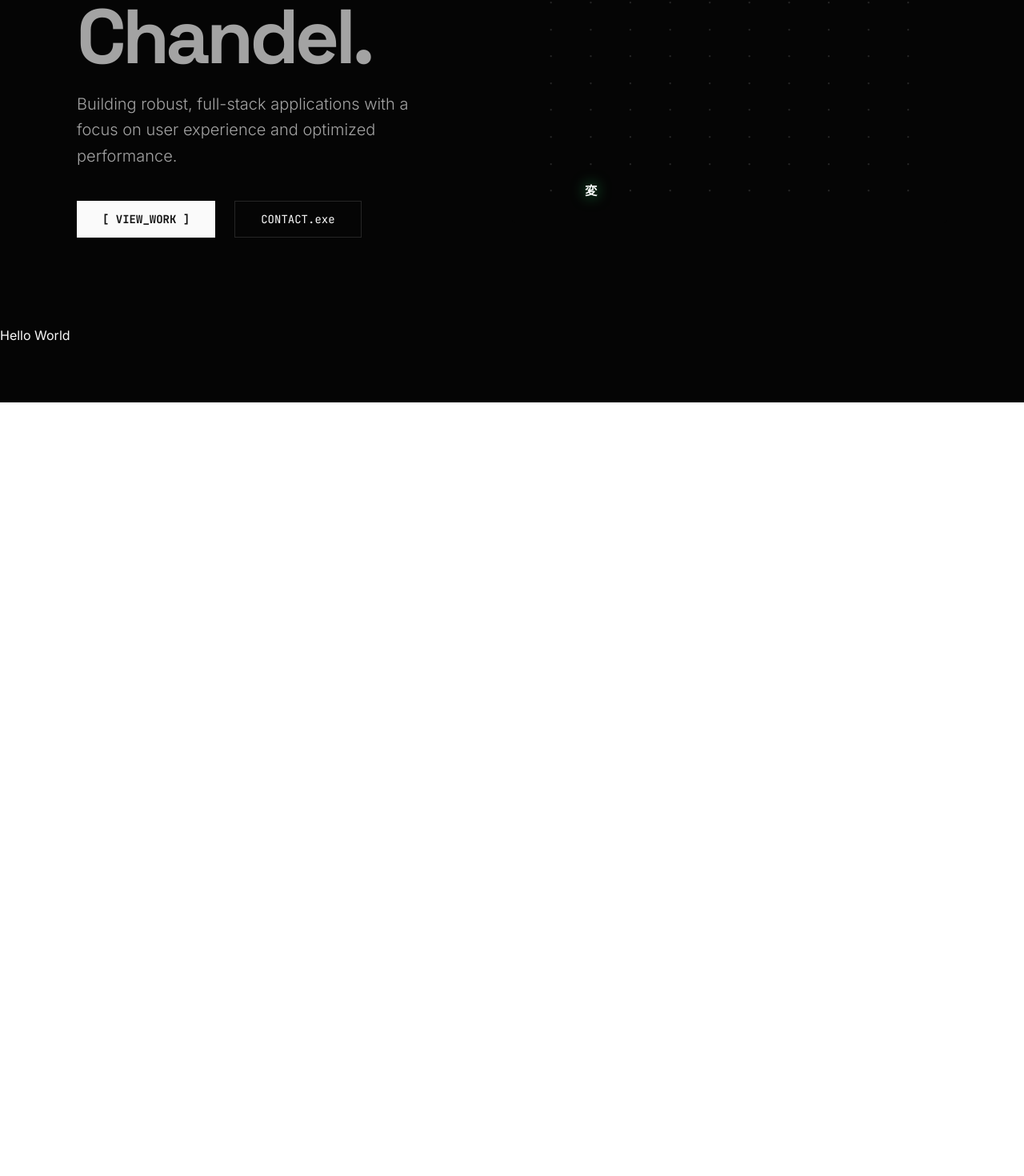
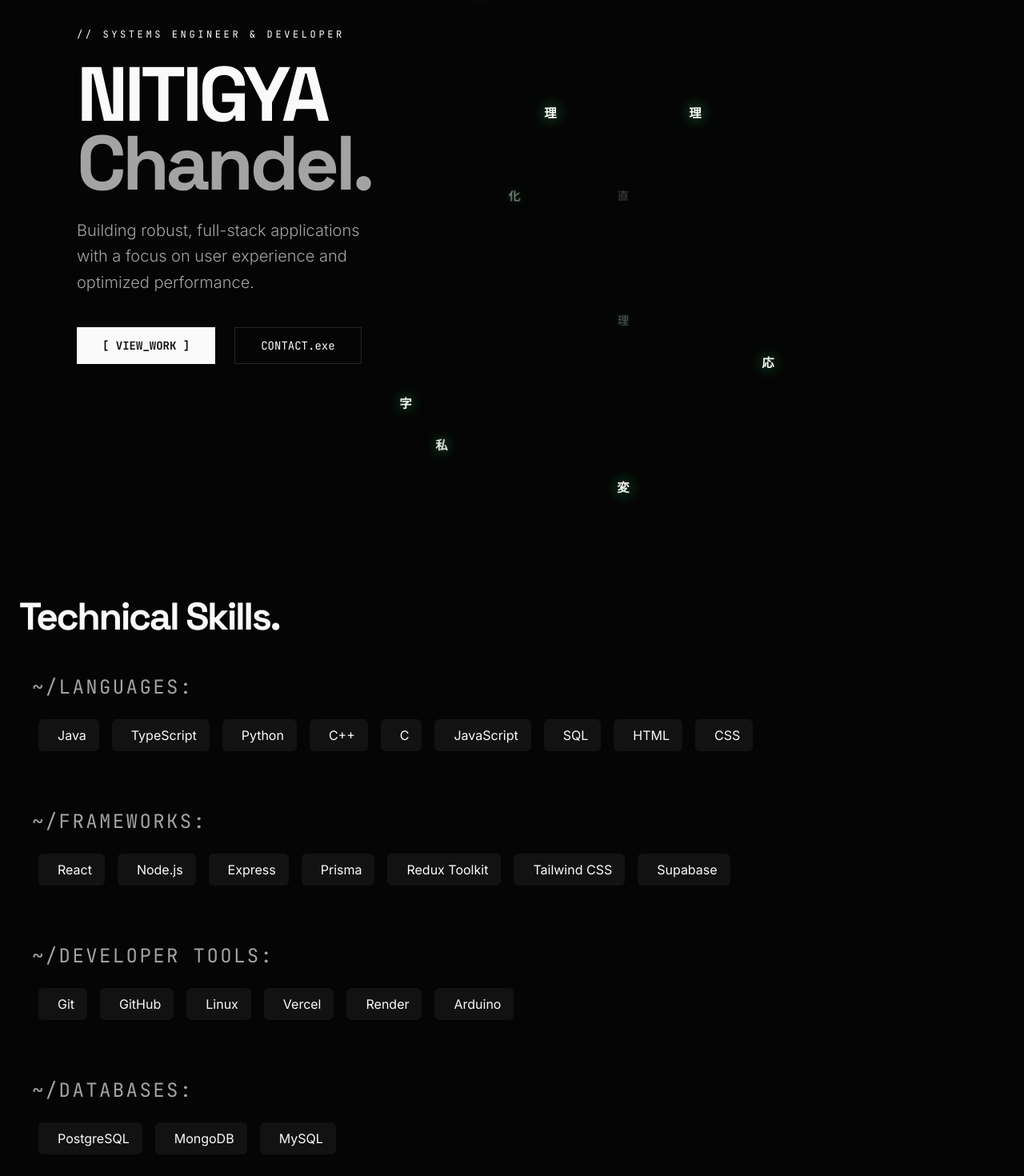
Before and after one commit to MAX5271/Portfolio, a React app: page / in a window 1280 px wide. Shown: the part 297-1767 px from the top of the page at 80% size. Before the commit the page ends 800 px from the top, so only its background shows below. Built offline with nearby package versions, Linux system fonts and the light colour scheme; the HTML template or start-up script is replaced by a standard one; what @egoist/tailwindcss-icons would draw is missing.

Commit message:
feat: skills section

```diff
--- a/package.json
+++ b/package.json
@@ -18,7 +18,11 @@
   "devDependencies": {
     "@egoist/tailwindcss-icons": "^1.9.2",
     "@eslint/js": "^9.39.4",
+    "@iconify-json/devicon": "^1.2.60",
+    "@iconify-json/devicon-plain": "^1.2.55",
     "@iconify-json/logos": "^1.2.10",
+    "@iconify-json/material-symbols": "^1.2.62",
+    "@iconify-json/simple-icons": "^1.2.74",
     "@tailwindcss/vite": "^4.2.1",
     "@types/flubber": "^0.4.0",
     "@types/node": "^24.12.0",
--- a/src/components/buttons/SkillButton.tsx
+++ b/src/components/buttons/SkillButton.tsx
@@ -1,13 +1,13 @@
 interface SkillButtonProps {
-    skill: string;
+    name: string;
     icon: string;
 }
 
-function SkillButton({ skill, icon }: SkillButtonProps) {
+function SkillButton({ name, icon }: SkillButtonProps) {
   return (
-    <div className="flex justify-center items-center h-8 w-24 bg-surface text-primary border-subtle hover:bg-elevated hover:border-strong duration-200 rounded-md px-4 py-2 cursor-pointer">
+    <div className="flex justify-center items-center bg-surface text-primary border-subtle hover:bg-elevated hover:border-strong duration-200 rounded-md px-4 py-2 cursor-pointer">
       <span className={`${icon} text-2xl`}></span>
-      <span className="ml-2 text-primary">{skill}</span>
+      <span className="ml-2 text-primary">{name}</span>
     </div>
   )
 }
--- a/src/components/ui/GlyphGrid.tsx
+++ b/src/components/ui/GlyphGrid.tsx
@@ -9,7 +9,7 @@ const GLYPHS = [
 // we isolate this so when you hover one dot, react ONLY re-renders this one dot, not all 100.
 const Cell = () => {
   const [isActive, setIsActive] = useState(false);
-  const [glyph, setGlyph] = useState("·");
+  const [glyph, setGlyph] = useState("");
 
   useEffect(() => {
 
@@ -26,7 +26,7 @@ const Cell = () => {
         // fade back to a dot after 800ms
         setTimeout(() => {
           setIsActive(false);
-          setGlyph("·");
+          setGlyph("");
         }, 800);
       }, randomDelay);
 
@@ -43,17 +43,17 @@ const Cell = () => {
     // fade back to a dot after 800ms
     setTimeout(() => {
       setIsActive(false);
-      setGlyph("·");
+      setGlyph("");
     }, 800);
   }, []);
 
   return (
     <div
       onMouseEnter={handleMouseEnter}
-      className={`flex items-center justify-center cursor-crosshair text-sm transition-all duration-500 select-none ${
+      className={`flex items-center justify-center h-5 w-5 text-sm transition-all duration-500 select-none ${
         isActive
-          ? "text-primary font-bold drop-shadow-[0_0_8px_rgba(34,197,94,0.8)] scale-110"
-          : "text-neutral-800 font-normal scale-100"
+          ? "text-primary font-bold drop-shadow-[0_0_8px_rgba(34,197,94,0.8)] md:scale-110"
+          : "text-neutral-800 md:font-normal md:scale-100"
       }`}
     >
       {glyph}
@@ -63,8 +63,8 @@ const Cell = () => {
 
 export default function GlyphGrid() {
   return (
-    <div className="w-full h-full p-6 grid grid-cols-10 grid-rows-10 font-mono bg-base rounded-sm">
-      {Array.from({ length: 100 }).map((_, i) => (
+    <div className="w-full p-2 md:p-6 grid grid-cols-15 grid-rows-15 font-mono bg-base gap-1 rounded-sm md:gap-y-8 gap-x-2 justify-items-center cursor-crosshair">
+      {Array.from({ length: 225 }).map((_, i) => (
         <Cell key={i} />
       ))}
     </div>
--- a/src/components/ui/HeroSection.tsx
+++ b/src/components/ui/HeroSection.tsx
@@ -2,7 +2,7 @@ import GlyphGrid from "./GlyphGrid";
 
 function HeroSection() {
   return (
-    <section className="min-h-[80vh] flex flex-col md:flex-row items-center justify-between px-8 md:px-24 py-20">
+    <section className="md:min-h-[80vh] flex flex-col md:flex-row items-center justify-between px-8 md:px-24 py-20">
       <div className="max-w-3xl space-y-6">
         <p className="font-mono text-accent-main tracking-[0.3em] uppercase text-xs">
           // Systems Engineer & Developer
@@ -23,7 +23,7 @@ function HeroSection() {
           </button>
         </div>
       </div>
-      <div className="w-full md:w-1/2 h-96 mt-12 md:mt-0">
+      <div className="w-full h-full">
         <GlyphGrid />
       </div>
     </section>
--- a/src/components/ui/Skills.tsx
+++ b/src/components/ui/Skills.tsx
@@ -1,9 +1,67 @@
+import { DatabaseIcons, FrameworkIcons, LanguageIcons, ToolIcons } from "../../utils/icons";
+import SkillButton from "../buttons/SkillButton";
+
 function Skills() {
   return (
-    <div className="">
-      Hello World
+    <div className="grid grid-cols-10 gap-y-8 p-6">
+
+      <h1 className="text-primary font-display text-5xl font-black tracking-tighter col-span-10">
+        Technical Skills.
+      </h1>
+      <div className="col-span-10 flex flex-col gap-4 p-4">
+        <h3 className="text-secondary font-mono uppercase tracking-widest text-2xl">
+          ~/languages:
+        </h3>
+
+        <div className="flex flex-wrap gap-4 p-2">
+          {LanguageIcons.map((skill, index) => (
+            <SkillButton key={index} icon={skill.icon} name={skill.name} />
+          ))}
+        </div>
+
+      </div>
+
+        <div className="col-span-10 flex flex-col gap-4 p-4">
+        <h3 className="text-secondary font-mono uppercase tracking-widest text-2xl">
+          ~/frameworks:
+        </h3>
+
+        <div className="flex flex-wrap gap-4 p-2">
+          {FrameworkIcons.map((skill, index) => (
+            <SkillButton key={index} icon={skill.icon} name={skill.name} />
+          ))}
+        </div>
+
+      </div>
+
+      <div className="col-span-10 flex flex-col gap-4 p-4">
+        <h3 className="text-secondary font-mono uppercase tracking-widest text-2xl">
+          ~/developer tools:
+        </h3>
+
+        <div className="flex flex-wrap gap-4 p-2">
+          {ToolIcons.map((skill, index) => (
+            <SkillButton key={index} icon={skill.icon} name={skill.name} />
+          ))}
+        </div>
+
+      </div>
+
+      <div className="col-span-10 flex flex-col gap-4 p-4">
+        <h3 className="text-secondary font-mono uppercase tracking-widest text-2xl">
+          ~/databases:
+        </h3>
+
+        <div className="flex flex-wrap gap-4 p-2">
+          {DatabaseIcons.map((skill, index) => (
+            <SkillButton key={index} icon={skill.icon} name={skill.name} />
+          ))}
+        </div>
+
+      </div>
+
     </div>
-  )
+  );
 }
 
-export default Skills
+export default Skills;
--- a/src/index.css
+++ b/src/index.css
@@ -3,10 +3,12 @@
 @import "tailwindcss";
 @plugin "@egoist/tailwindcss-icons";
 
-@theme {
-    --font-display: 'Space Grotesk', sans-serif;
-    --font-sans: 'Inter', sans-serif;
-    --font-mono: 'JetBrains Mono', monospace;
+
+/* Base Styles - even is something is left unstyled or some kind of tearing is experienced the base background colour will be present */
+@layer base {
+    body {
+        @apply bg-base;
+    }
 }
 
 :root,
--- a/src/utils/icons.tsx
+++ b/src/utils/icons.tsx
@@ -5,7 +5,7 @@ export const LanguageIcons =[
     },
     {
         name:"TypeScript",
-        icon:"i-logos-typescript-icon"
+        icon:"i-devicon-typescript"
     },
     {
         name:"Python",
@@ -25,7 +25,7 @@ export const LanguageIcons =[
     },
     {
         name: "SQL",
-        icon: "i-logos-sql"
+        icon: "i-material-symbols-sql"
     },
     {
         name: "HTML",
@@ -48,11 +48,11 @@ export const FrameworkIcons = [
     },
     {
         name: "Express",
-        icon: "i-logos-express"
+        icon: "i-devicon-express invert"
     },
     {
         name: "Prisma",
-        icon: "i-logos-prisma"
+        icon: "i-logos-prisma invert"
     },
     {
         name: "Redux Toolkit",
@@ -64,7 +64,7 @@ export const FrameworkIcons = [
     },
     {
         name: "Supabase",
-        icon: "i-logos-supabase"
+        icon: "i-devicon-supabase"
     }
 ]
 
@@ -75,7 +75,7 @@ export const ToolIcons = [
     },
     {
         name: "GitHub",
-        icon: "i-logos-github"
+        icon: "i-devicon-github invert"
     },
     {
         name: "Linux",
@@ -83,11 +83,11 @@ export const ToolIcons = [
     },
     {
         name: "Vercel",
-        icon: "i-logos-vercel"
+        icon: "i-devicon-vercel invert"
     },
     {
         name: "Render",
-        icon: "i-logos-render"
+        icon: "i-simple-icons-render"
     },
     {
         name: "Arduino",
@@ -102,7 +102,7 @@ export const DatabaseIcons = [
     },
     {
         name: "MongoDB",
-        icon: "i-logos-mongodb"
+        icon: "i-devicon-mongodb"
     },
     {
         name: "MySQL",
```
Also changed, not shown: 1 other file (tests, documents, lock files or other folders).
